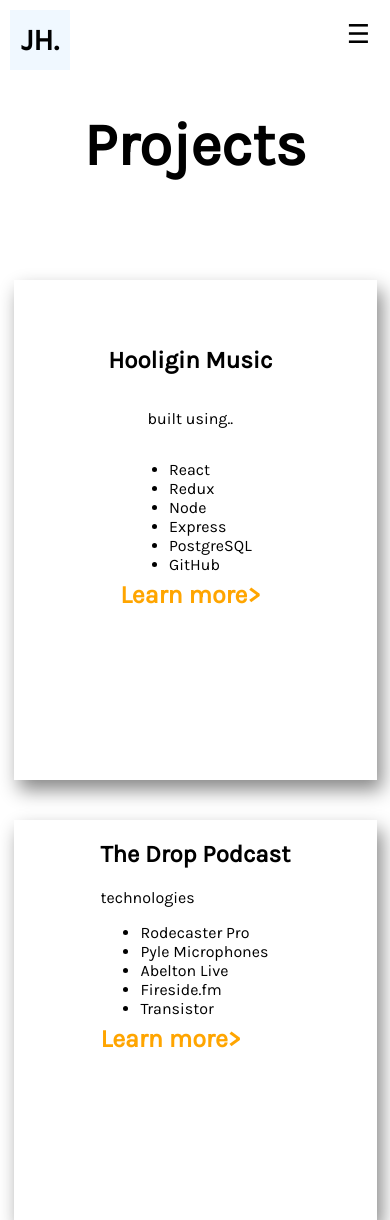
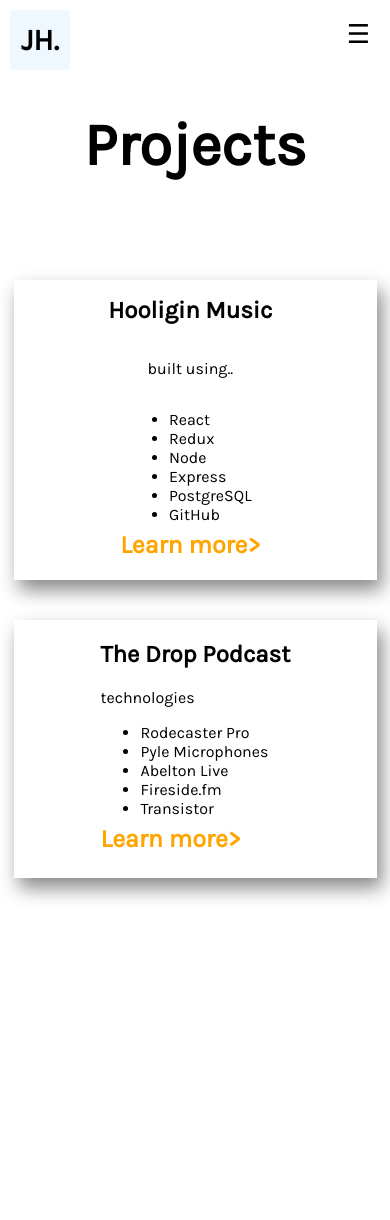
Before and after one commit to jason-hannett/Portfolio, a React (Create React App) app: page /portfolio in a window 390 px wide. After the commit the page ends 878 px from the top, so only its background shows below. Built offline with nearby package versions, Linux system fonts and the light colour scheme.

Commit message:
crossing finger

```diff
--- a/src/Components/Portfolio/Portfolio.js
+++ b/src/Components/Portfolio/Portfolio.js
@@ -29,7 +29,7 @@
                 </div>
             </div>
             <div className='the-drop-container'>
-                <div className='the-drop-specs-container'>
+                <div >
                     <h2>The Drop Podcast</h2>
                     <p>technologies</p>
                         <ul>
--- a/src/Components/Portfolio/portfolio.css
+++ b/src/Components/Portfolio/portfolio.css
@@ -69,12 +69,6 @@
     margin-top: 50px;
 }
 
-/* .hooligin-web-image:hover{
-    cursor: pointer;
-    position: relative;
-    transform-origin: center;
-    animation: scale 500ms ease-in-out forwards;
-} */
 
 .hooligin-web-image2{
     height: 250px;
@@ -86,12 +80,6 @@
     margin-top: 50px;
 }
 
-/* .hooligin-web-image2:hover{
-    cursor: pointer;
-    position: relative;
-    transform-origin: center;
-    animation: scale 500ms ease-in-out forwards;
-} */
 
 .hooligin-web-image3{
     height: 250px;
@@ -103,12 +91,6 @@
     margin-top: 50px;
 }
 
-/* .hooligin-web-image3:hover{
-    cursor: pointer;
-    position: relative;
-    transform-origin: right center;
-    animation: scale 500ms ease-in-out forwards;
-} */
 
 .the-drop-container{
   width: 93vw;
@@ -134,9 +116,6 @@
   cursor: pointer;
 }
 
-.project-specs-container{
-
-}
 
 .the-drop-container iframe{
     margin-left: 40px;
@@ -178,13 +157,6 @@
     }
   }
 
-
- /* @keyframes scale {
-        to {
-            transform: scale(2);
-        }
-  } */
-
   @-webkit-keyframes slide-in-bottom {
     0% {
       -webkit-transform: translateY(1000px);
@@ -221,17 +193,17 @@
 
     .hooligin-web-project{
       width: 93vw;
-      height: 500px;
+      height: 300px;
       display: flex;
       flex-direction: row;
       text-align: start;
-      align-items: flex-end;
+      align-items: center;
       justify-content: space-evenly;
       margin-bottom: 40px;
       box-shadow: 5px 10px 18px #888888;
       -webkit-animation: slide-in-bottom 1s cubic-bezier(0.250, 0.460, 0.450, 0.940) both;
         animation: slide-in-bottom 1s cubic-bezier(0.250, 0.460, 0.450, 0.940) both;
-      contain: content;
+      box-sizing: border-box;
   }
 
     .project-specs-container{
@@ -264,15 +236,9 @@
       -webkit-animation: slide-in-bottom 1s cubic-bezier(0.250, 0.460, 0.450, 0.940) both;
         animation: slide-in-bottom 1s cubic-bezier(0.250, 0.460, 0.450, 0.940) both;
         contain: content;
+        box-sizing: border-box;
     }
 
-    .the-drop-specs-container{
-      height: 400px;
-      /* text-align: center;
-      display: flex;
-      align-items: center;
-      justify-content: center; */
-    }
 
     .the-drop-container iframe{
       display: none;
```
